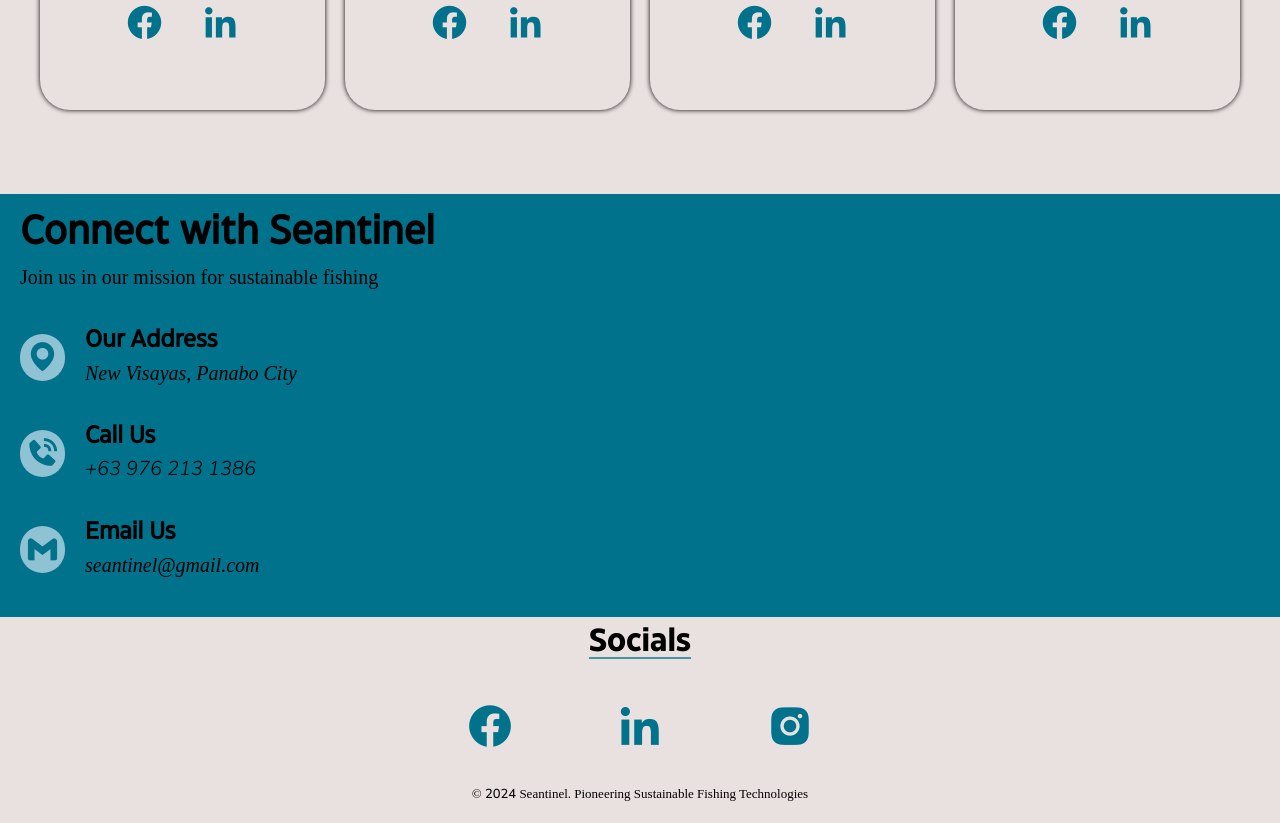
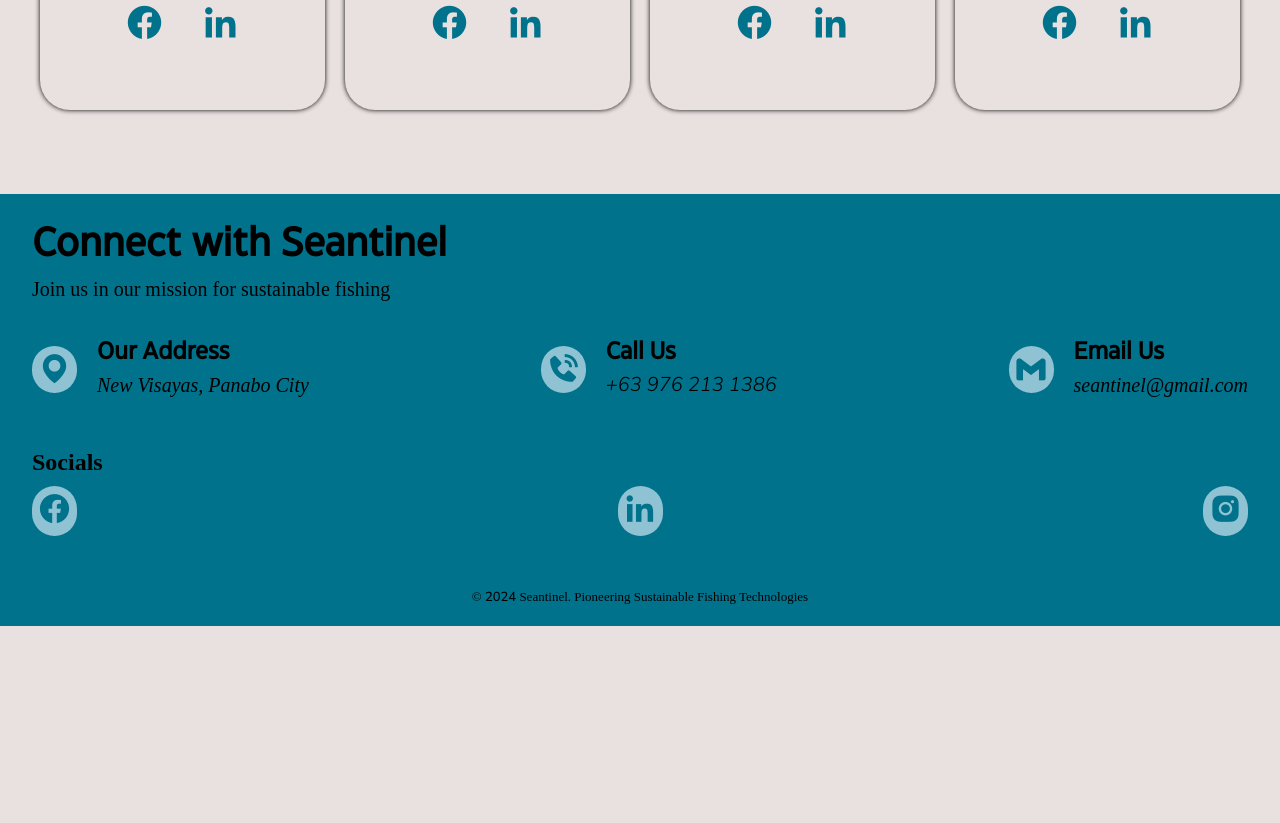
Before and after one commit to Daryll0/SEANTINEL, a plain HTML site: page about.html in a window 1280 px wide. Shown: the part 1955-2778 px from the top of the page. After the commit the page ends 2581 px from the top, so only its background shows below. Drawn offline with nearby package versions, Linux system fonts and the light colour scheme; a web font is replaced by a local one.

Commit message:
Update about.css

```diff
--- a/about.css
+++ b/about.css
@@ -473,5 +473,47 @@ main .content1 p span{
     .team-container h2{
         text-align: center;
     }
+    footer{
+        background-color: #01728c;
+    }
+    .connect{
+        flex-direction: row;
+        flex-wrap: wrap;
+        padding: 2rem;
+        justify-content: space-between;
+    }
+    .connect h1, p {
+        width: 100%;
+    }
+    .socials{
+        align-items: flex-start;
+        padding: 0 2rem;
+        margin:0;
+    }
+    .socials h1{
+        font-size: 1.5rem;
+        margin-bottom: .5rem;
+        font-family: lightFont;
+    }
+    .socials div{
+        padding: 0;
+        margin: 0;
+        width: 100%;
+        display: flex;
+        justify-content: space-between;
+    }
+    .socials div a{
+        margin: 0;
+        padding: 5px;
+        background-color: #8fc3d4;
+        border-radius: 50px;
+    }
+    .socials div a i{
+        font-size: 35px;
+    }
+    .socials p{
+        align-self: center;
+        margin-top: 2rem;
+    }
 
 }
```
